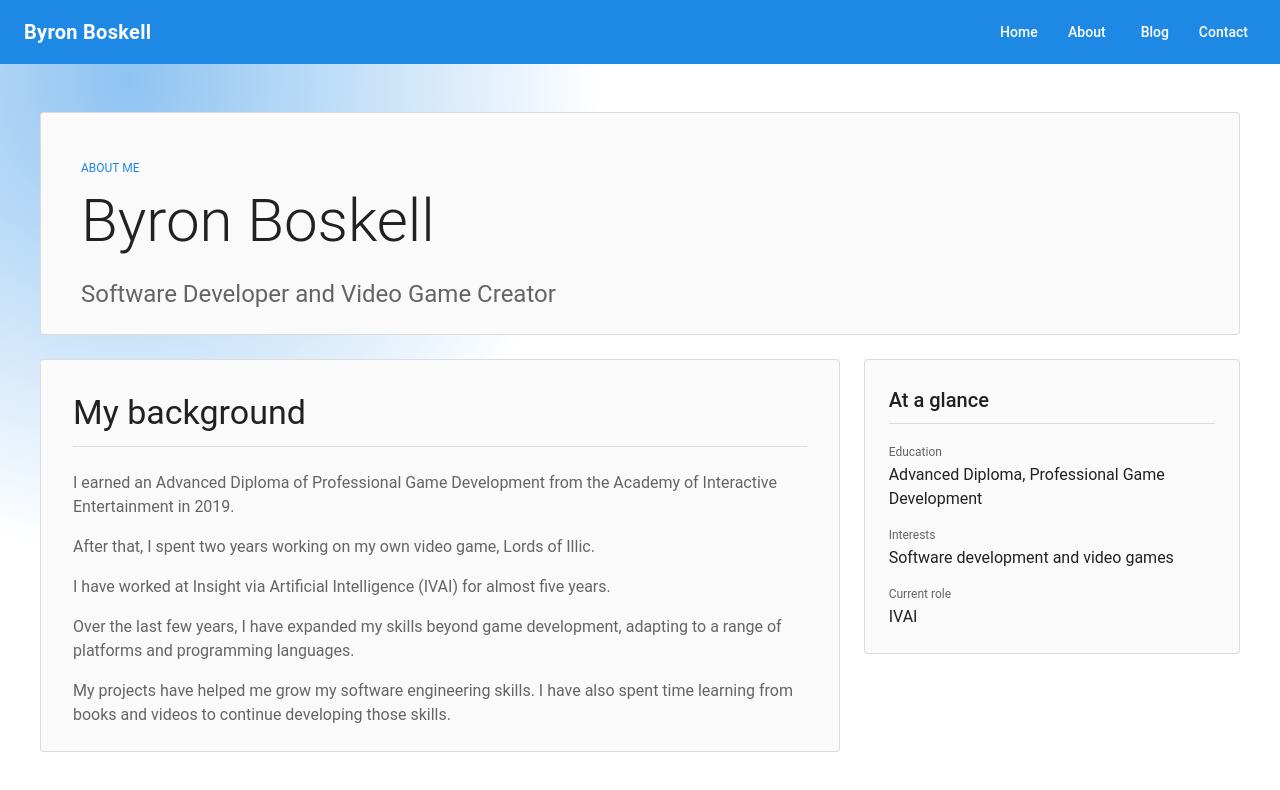
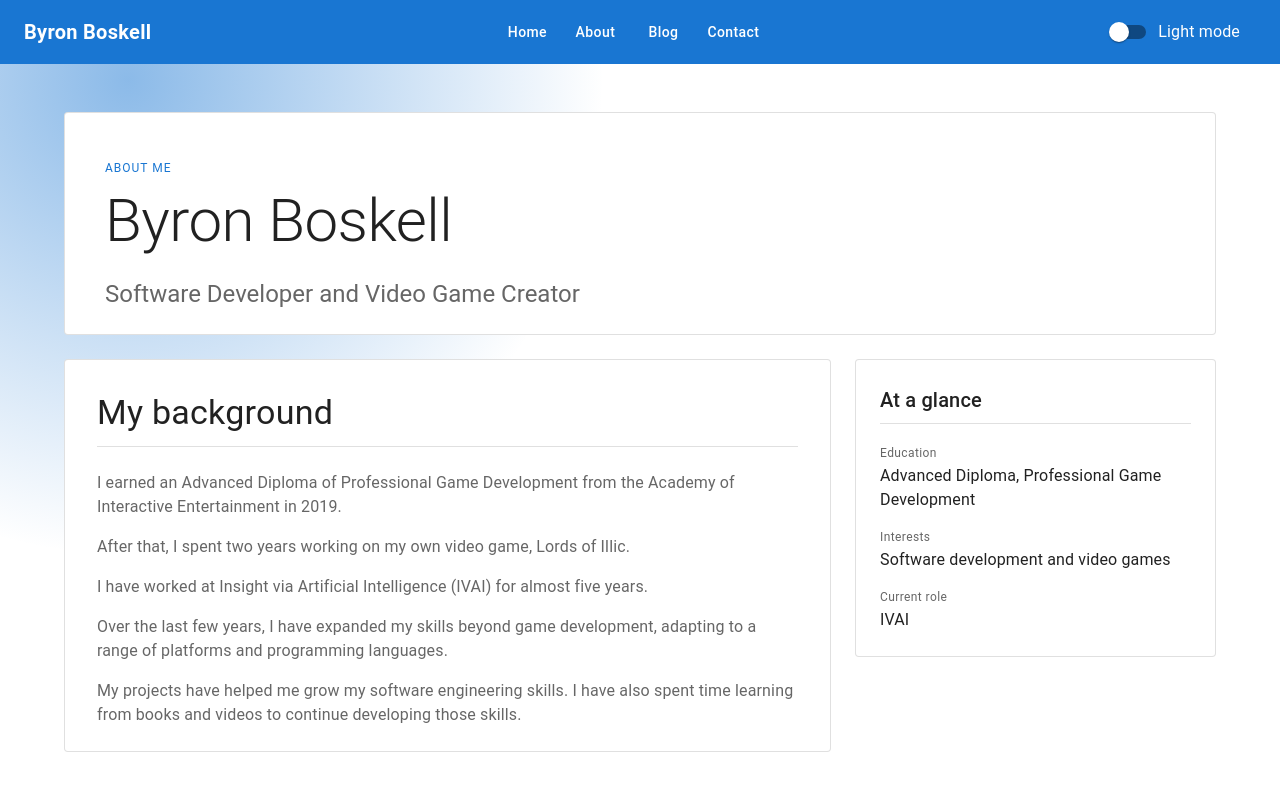
Before and after one commit to byronboskell/byronboskell.github.io, a React (Vite) app in the folder bbportfolio/: page /#/ in a window 1280 px wide. Shown: the top 790 px of the page. Built offline with nearby package versions, Linux system fonts and the light colour scheme.

Commit message:
theme: adding in a light-mode / dark-mode switch

```diff
--- a/bbportfolio/src/components/site-navigation.tsx
+++ b/bbportfolio/src/components/site-navigation.tsx
@@ -2,6 +2,7 @@ import React from "react";
 import { alpha } from "@mui/material/styles";
 import { AppBar, Box, Button, Toolbar, Typography } from "@mui/material";
 import { Link, useLocation } from "react-router-dom";
+import { ThemeModeToggle } from "./theme-mode-toggle";
 
 const links = [
     { label: "Home", to: "/home" },
@@ -60,6 +61,7 @@ const SiteNavigation: React.FC = () => {
                         );
                     })}
                 </Box>
+                <ThemeModeToggle />
             </Toolbar>
         </AppBar>
     );
--- /dev/null
+++ b/bbportfolio/src/components/theme-mode-toggle.tsx
@@ -0,0 +1,29 @@
+import React, {
+    useContext,
+} from "react";
+
+import { FormControlLabel, Switch } from "@mui/material";
+import { ThemeModeContext } from "../context/theme-mode-context"
+
+export const ThemeModeToggle: React.FC = () => {
+    const context = useContext(ThemeModeContext);
+
+    if (!context) {
+        throw new Error("ThemeModeToggle must be used inside ThemeModeProvider");
+    }
+
+    const { mode, toggleMode } = context;
+
+    return (
+        <FormControlLabel
+            label={mode === "dark" ? "Dark mode" : "Light mode"}
+            control={
+                <Switch
+                    checked={mode === "dark"}
+                    onChange={toggleMode}
+                    inputProps={{ "aria-label": "Toggle dark mode" }}
+                />
+            }
+        />
+    );
+};
--- /dev/null
+++ b/bbportfolio/src/context/theme-mode-context.tsx
@@ -0,0 +1,35 @@
+import React, {
+    createContext,
+    useCallback,
+    useMemo,
+    useState,
+    type PropsWithChildren,
+} from "react";
+import { CssBaseline } from "@mui/material";
+import { createTheme, ThemeProvider, type PaletteMode } from "@mui/material/styles";
+
+type ThemeModeContextValue = {
+    mode: PaletteMode;
+    toggleMode: () => void;
+};
+
+export const ThemeModeContext = createContext<ThemeModeContextValue | undefined>(undefined);
+
+export const ThemeModeProvider: React.FC<PropsWithChildren> = ({ children }) => {
+    const [mode, setMode] = useState<PaletteMode>("light");
+
+    const toggleMode = useCallback(() => {
+        setMode((currentMode) => (currentMode === "light" ? "dark" : "light"));
+    }, []);
+
+    const theme = useMemo(() => createTheme({ palette: { mode } }), [mode]);
+
+    return (
+        <ThemeModeContext.Provider value={{ mode, toggleMode }}>
+            <ThemeProvider theme={theme}>
+                <CssBaseline />
+                {children}
+            </ThemeProvider>
+        </ThemeModeContext.Provider>
+    );
+};
--- a/bbportfolio/src/index.tsx
+++ b/bbportfolio/src/index.tsx
@@ -6,6 +6,7 @@ import { ThemeProvider } from '@mui/material';
 import { theme } from "./theme/index";
 
 import WebsiteRouter from './website-router';
+import { ThemeModeProvider } from './context/theme-mode-context';
 
 const root = ReactDOM.createRoot(
   document.getElementById('root') as HTMLElement
@@ -13,7 +14,9 @@ const root = ReactDOM.createRoot(
 root.render(
   <React.StrictMode>
     <ThemeProvider theme={theme}>
-      <WebsiteRouter />
+      <ThemeModeProvider>
+        <WebsiteRouter />
+      </ThemeModeProvider>
     </ThemeProvider>
   </React.StrictMode>
 )
```
